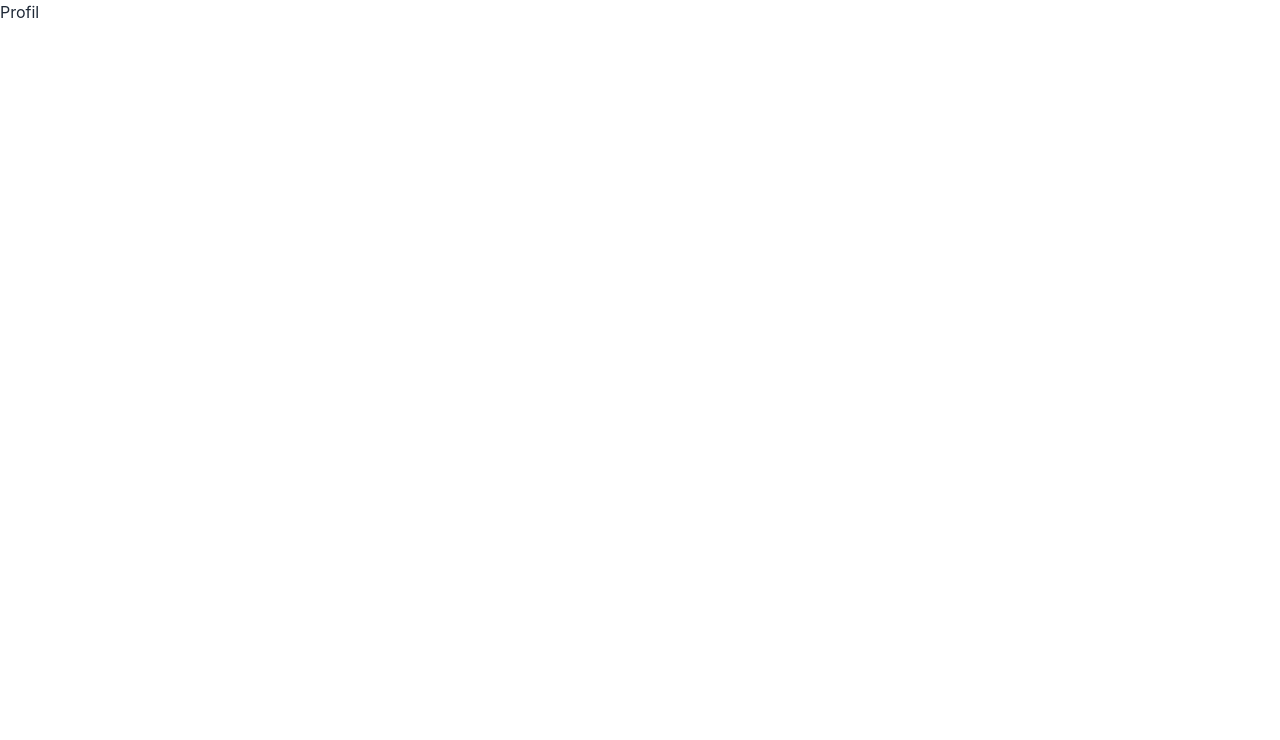
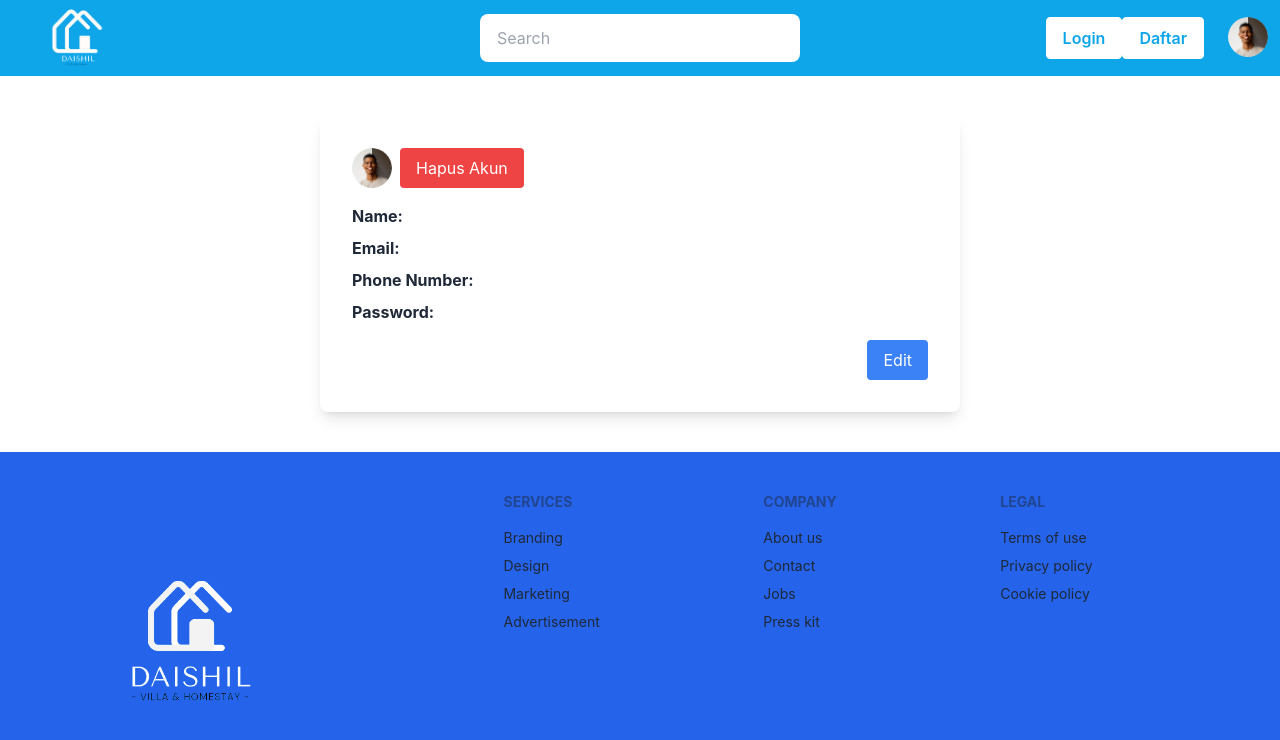
Before and after one commit to IMMERSIVE-AIRBNB-APP-PROJECT-GROUP-5/IMMERSIVE-AIRBNB-APP-PROJECT-FRONTEND, a React (Vite) app: page /Profil in a window 1280 px wide. Shown: the top 740 px of the page. Built offline with nearby package versions, Linux system fonts and the light colour scheme; no server answers.

Commit message:
nambah profil

```diff
--- a/src/axios/API.tsx
+++ b/src/axios/API.tsx
@@ -8,20 +8,39 @@ interface HomeStayData {
   price: string;
 }
 
+interface EditProfileData {
+  id: number;
+  name: string;
+  email: string;
+  phone: string;
+  password: string;
+}
+
+interface UserData {
+  id: number;
+  name: string;
+  email: string;
+  phone: string;
+}
+
 interface API {
   Login: (email: string, password: string) => Promise<AxiosResponse<any, any>>;
   SignUp: (
     nama: string,
-    phone: string,
     email: string,
-    password: string
+    password: string,
+    phone: string
   ) => Promise<AxiosResponse<any, any>>;
   submitHomeStay: (data: HomeStayData) => Promise<AxiosResponse<any, any>>;
   getHomeStayData: () => Promise<AxiosResponse<any, any>>;
+  updateProfileData: (
+    data: EditProfileData
+  ) => Promise<AxiosResponse<any, any>>;
+  getUserData: () => Promise<AxiosResponse<UserData, any>>;
 }
 
 const instance = axios.create({
-  baseURL: `http://35.193.64.69`,
+  baseURL: "http://35.193.64.69",
 });
 
 const API: API = {
@@ -56,6 +75,17 @@ const API: API = {
       method: "GET",
       url: "/homestays",
     }),
+  updateProfileData: (data) =>
+    instance({
+      method: "PUT",
+      url: `/users/${data.id}`,
+      data,
+    }),
+  getUserData: () =>
+    instance({
+      method: "GET",
+      url: "/users",
+    }),
 };
 
 export default API;
--- a/src/components/Navbar.tsx
+++ b/src/components/Navbar.tsx
@@ -49,7 +49,7 @@ const Navbar: FC<ChildrenProps> = ({ label }) => {
             className="menu menu-sm dropdown-content mt-3 p-2 shadow bg-base-100 rounded-box w-52 z-58"
           >
             <li>
-              <a className="justify-between ">Profile Saya</a>
+              <Link to="/profil">Profile Saya</Link>
             </li>
             <li>
               <Link to="/pesanan">Pesanan Saya</Link>
--- a/src/pages/Profil.tsx
+++ b/src/pages/Profil.tsx
@@ -1,7 +1,186 @@
-import React from "react";
+import React, { useState, useEffect } from "react";
+import axios from "axios";
+import avatarImage from "../assets/Avatar 1.png";
+import Navbar from "../components/Navbar";
+import Footer from "../components/Footer";
 
-const Profil = () => {
-  return <div>Profil</div>;
+interface User {
+  id: number;
+  name: string;
+  email: string;
+  phoneNumber: string;
+  password: string;
+}
+
+const ProfilePage: React.FC = () => {
+  const [user, setUser] = useState<User>({
+    id: 0,
+    name: "",
+    email: "",
+    phoneNumber: "",
+    password: "",
+  });
+
+  const [isEditing, setIsEditing] = useState(false);
+
+  useEffect(() => {
+    fetchUser();
+  }, []);
+
+  const fetchUser = async () => {
+    try {
+      const response = await axios.get("http://35.193.64.69/users");
+      const userData: User = response.data;
+      setUser(userData);
+    } catch (error) {
+      console.error(error);
+    }
+  };
+
+  const handleInputChange = (event: React.ChangeEvent<HTMLInputElement>) => {
+    const { name, value } = event.target;
+    setUser((prevUser) => ({
+      ...prevUser,
+      [name]: value,
+    }));
+  };
+
+  const updateUser = async () => {
+    try {
+      await axios.put(`http://35.193.64.69/users/${user.id}`, user);
+      console.log("User updated successfully!");
+      setIsEditing(false);
+    } catch (error) {
+      console.error(error);
+    }
+  };
+
+  const deleteUser = async () => {
+    try {
+      await axios.delete(`http://35.193.64.69/users/${user.id}`);
+      console.log("User deleted successfully!");
+    } catch (error) {
+      console.error(error);
+    }
+  };
+
+  const handleEdit = () => {
+    setIsEditing(true);
+  };
+
+  const handleSave = async () => {
+    await updateUser();
+  };
+
+  return (
+    <div>
+      <Navbar />
+      <div className="flex justify-center items-start mt-10 mb-10">
+        <div className="w-1/2 bg-white rounded-lg shadow-lg p-8">
+          <div className="flex items-center mb-4">
+            <img
+              src={avatarImage}
+              alt="Avatar"
+              className="w-10 h-10 rounded-full mr-2"
+            />
+            <div>
+              <div className="ml-auto">
+                <button
+                  className="bg-red-500 text-white rounded px-4 py-2"
+                  onClick={deleteUser}
+                >
+                  Hapus Akun
+                </button>
+              </div>
+            </div>
+          </div>
+          {isEditing ? (
+            <div>
+              <div className="mb-4">
+                <label className="mb-2 block">Name:</label>
+                <input
+                  className="border border-gray-400 rounded px-2 py-1 w-full bg-gray-200"
+                  type="text"
+                  name="name"
+                  value={user.name}
+                  onChange={handleInputChange}
+                />
+              </div>
+              <div className="mb-4">
+                <label className="mb-2 block">Email:</label>
+                <input
+                  className="border border-gray-400 rounded px-2 py-1 w-full bg-gray-200"
+                  type="email"
+                  name="email"
+                  value={user.email}
+                  onChange={handleInputChange}
+                />
+              </div>
+              <div className="mb-4">
+                <label className="mb-2 block">Phone Number:</label>
+                <input
+                  className="border border-gray-400 rounded px-2 py-1 w-full bg-gray-200"
+                  type="tel"
+                  name="phoneNumber"
+                  value={user.phoneNumber}
+                  onChange={handleInputChange}
+                />
+              </div>
+              <div className="mb-4">
+                <label className="mb-2 block">Password:</label>
+                <input
+                  className="border border-gray-400 rounded px-2 py-1 w-full bg-gray-200"
+                  type="password"
+                  name="password"
+                  value={user.password}
+                  onChange={handleInputChange}
+                />
+              </div>
+              <div className="flex justify-end mt-4">
+                <button
+                  className="bg-green-500 text-white rounded px-4 py-2 mr-2"
+                  onClick={handleSave}
+                >
+                  Save
+                </button>
+                <button
+                  className="bg-gray-500 text-white rounded px-4 py-2"
+                  onClick={() => setIsEditing(false)}
+                >
+                  Cancel
+                </button>
+              </div>
+            </div>
+          ) : (
+            <div>
+              <p className="mb-2">
+                <span className="font-bold">Name:</span> {user.name}
+              </p>
+              <p className="mb-2">
+                <span className="font-bold">Email:</span> {user.email}
+              </p>
+              <p className="mb-2">
+                <span className="font-bold">Phone Number:</span>{" "}
+                {user.phoneNumber}
+              </p>
+              <p className="mb-2">
+                <span className="font-bold">Password:</span> {user.password}
+              </p>
+              <div className="flex justify-end mt-4">
+                <button
+                  className="bg-blue-500 text-white rounded px-4 py-2"
+                  onClick={handleEdit}
+                >
+                  Edit
+                </button>
+              </div>
+            </div>
+          )}
+        </div>
+      </div>
+      <Footer />
+    </div>
+  );
 };
 
-export default Profil;
+export default ProfilePage;
--- a/src/pages/Validasi.tsx
+++ b/src/pages/Validasi.tsx
@@ -114,7 +114,7 @@ const Validasi = () => {
           )}
           <button
             type="submit"
-            className="bg-blue-500 hover:bg-blue-700 text-white font-bold py-2 px-4 rounded mt-4 float-right"
+            className="bg-blue-500 hover:bg-blue-700 text-white font-bold py-2 px-4 rounded mt-4 float-right mb-10"
           >
             Kirim
           </button>
```
Also changed, not shown: src/assets/Avatar 1.png (added).
